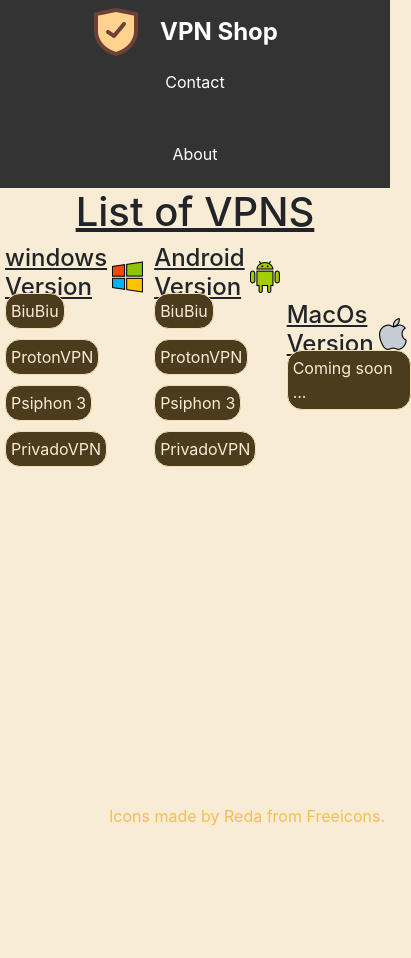
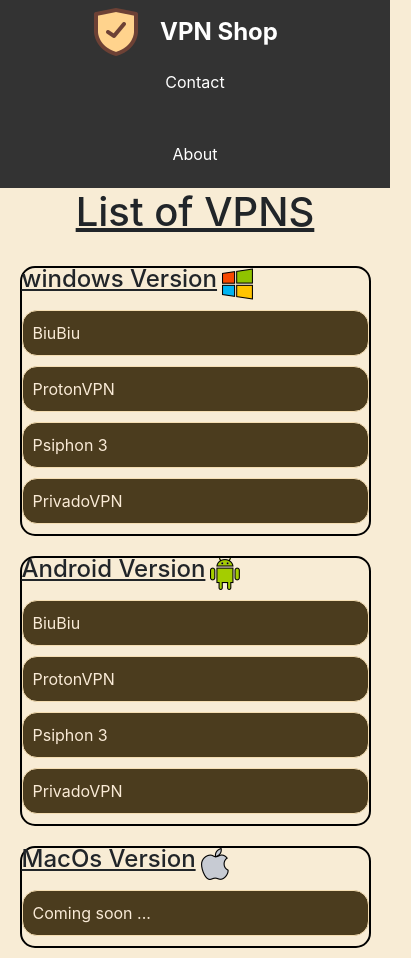
Before and after one commit to ahsmr/VpnShop, a plain HTML site: page index.html in a window 390 px wide. Shown: the whole page, 411 px wide, since content can reach past the window. Before the commit the page ends 844 px from the top, so only its background shows below. Drawn offline with nearby package versions, Linux system fonts and the light colour scheme.

Commit message:
fixed the bugs for phone screen

```diff
--- a/index.html
+++ b/index.html
@@ -44,18 +44,14 @@
         List of VPNS
     </h1>
 
-    <div style="position: absolute; right: 0; bottom: 0; color: rgb(245, 189, 87); margin-right: 5px;">
-        <p>
-          Icons made by <a style="color: inherit;" href="https://freeicons.io/profile/6156">Reda</a> from <a style="color: inherit;" href="https://freeicons.io">Freeicons</a>.
-        </p>
-      </div>
+
 
     <div class="sortedtypes">
 
         <div class="windows">
 
             <div class="text-behind-pic">
-                <h2 style="font-size: 1.5rem;text-decoration: underline;">windows Version</h2>
+                <h2  style="font-size: 1.5rem;text-decoration: underline;">windows Version</h2>
                 <img src="images/windows32X32.png" alt="Windows' icon">
 
             </div>
@@ -108,6 +104,7 @@
          </div>
 
 
+
     </div>
 
 
--- a/styles/styles.css
+++ b/styles/styles.css
@@ -33,50 +33,24 @@
     gap: 10px;
 }
 
-/* Responsive design (for smaller screens) */
-@media screen and (max-width: 600px) {
-    .navbar {
-        flex-direction: column;
-        align-items: flex-start;
-    }
-    .navbar .nav-links {
-        flex-direction: column;
-        width: 100%;
-    }
-    .navbar a {
-        text-align: center;
-        width: 100%;
-    }
-
-    .custom-link {
-        background-color: black; /* Black background */
-        border-color: black; /* Black border (if applicable) */
-        color: white; /* White text color for contrast */
-    }
-}
-
-@media screen and (max-width: 600px) {
-    .sortedtypes {
-        flex-direction: column;
-        align-items: center; /* Center align items for a cleaner look */
-    }
-}
-
+/* Main VPN list section */
 .sortedtypes {
     display: flex;
     flex-direction: row;
     justify-content: space-evenly;
     margin: 0;
-
-
+    padding: 10px;
 }
 
-.sortedtypes .windows,.android {
+/* Windows, Android, and Mac sections */
+.sortedtypes .windows, .android, .macos {
     display: flex;
     flex-direction: column;
     justify-content: flex-start;
     margin: 5px;
 }
+
+/* Individual links styling */
 .links {
     display: inline-block;
     padding: 5px;
@@ -87,23 +61,26 @@
     text-decoration: none;
     margin-bottom: 10px;
 }
+
 .links:hover {
     background-color: wheat;
     text-decoration: none;
     color: brown;
 }
+
+/* Ensures the body has no extra margin or padding */
 body {
-    margin: 0px ;
+    margin: 0px;
     padding: 0px;
 }
 
+/* VPN Shop brand */
 .Vpn-Shop {
     display: flex;
     flex-direction: row;
     align-items: center;
     gap: 0px;
     height: 48px;
-
 }
 
 .Vpn-Shop img {
@@ -112,6 +89,8 @@ body {
     vertical-align: middle;
     height: 48px;
 }
+
+/* Text beside the image in each section */
 .text-behind-pic {
     display: flex;
     flex-direction: row;
@@ -129,3 +108,50 @@ body {
     height: 32px;
     width: auto;
 }
+
+/* RESPONSIVE STYLES */
+@media screen and (max-width: 768px) {
+    /* Stack VPN list items vertically */
+    .sortedtypes {
+        flex-direction: column;
+        align-items: center;
+        padding: 0;
+    }
+
+    /* Make each section take the full width */
+    .sortedtypes .windows,
+    .sortedtypes .android,
+    .sortedtypes .macos
+     {
+        width: 90%; /* Adjust the width to make it fit on small screens */
+        margin: 10px 0;
+        text-align: flex-start; /* Center align text for better readability */
+        border: 2px double black;
+        border-radius: 15px;
+
+    }
+
+    /* Adjust link sizes for mobile view */
+    .links {
+        padding: 10px;
+        font-size: 1rem;
+        width: 100%;
+    }
+    .text-behind-pic {
+        margin-bottom: 10px;
+    }
+
+    /* Navbar adjustments */
+    .navbar {
+        flex-direction: column;
+        align-items: flex-start;
+    }
+    .navbar .nav-links {
+        flex-direction: column;
+        width: 100%;
+    }
+    .navbar a {
+        text-align: center;
+        width: 100%;
+    }
+}
```
Also changed, not shown: About.html (+6 -0 lines).
